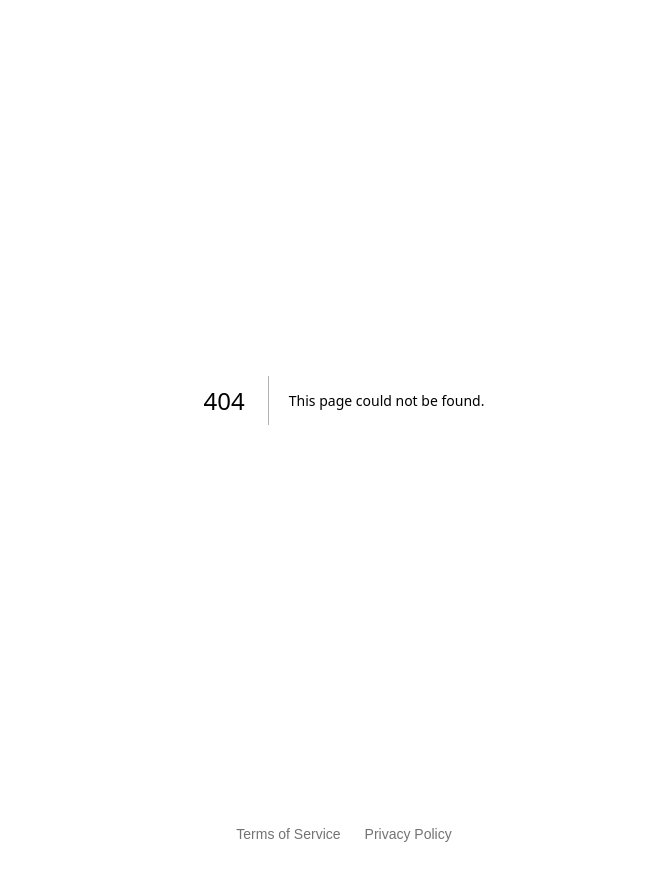
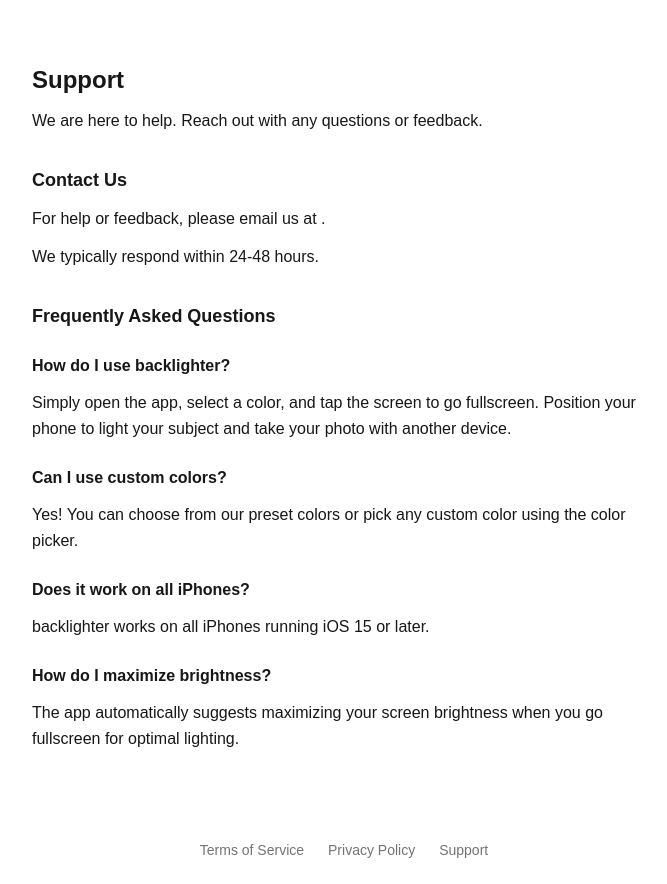
Before and after one commit to jarrensj/backlighter.com, a Next.js app: page /support in a window 1280 px wide. Before the commit this address had no page. Shown: the whole page, without its empty margins (296-963 px from the left). Built offline with nearby package versions, Linux system fonts and the light colour scheme.

Commit message:
Add Support page
Adds /support rendered from content/support.md with contact info and
FAQ, and links it in the footer. The contact email comes from the
EMAIL_ADDRESS environment variable, replacing the literal address in
the original copy per the no-PII rule.

```diff
--- /dev/null
+++ b/app/support/page.tsx
@@ -0,0 +1,16 @@
+import type { Metadata } from "next";
+import { Markdown } from "@/components/markdown";
+import { loadContent } from "@/lib/content";
+
+export const metadata: Metadata = {
+  title: "Support — backlighter",
+};
+
+export default async function SupportPage() {
+  const { markdown, email } = await loadContent("support");
+  return (
+    <main className="mx-auto w-full max-w-2xl flex-1 px-6 py-16">
+      <Markdown markdown={markdown} email={email} />
+    </main>
+  );
+}
--- a/components/footer.tsx
+++ b/components/footer.tsx
@@ -10,6 +10,9 @@
       <Link href="/privacy" className="hover:underline">
         Privacy Policy
       </Link>
+      <Link href="/support" className="hover:underline">
+        Support
+      </Link>
       {email && (
         <a href={`mailto:${email}`} className="hover:underline">
           {email}
--- /dev/null
+++ b/content/support.md
@@ -0,0 +1,27 @@
+# Support
+
+We are here to help. Reach out with any questions or feedback.
+
+## Contact Us
+
+For help or feedback, please email us at {{EMAIL_ADDRESS}}.
+
+We typically respond within 24-48 hours.
+
+## Frequently Asked Questions
+
+### How do I use backlighter?
+
+Simply open the app, select a color, and tap the screen to go fullscreen. Position your phone to light your subject and take your photo with another device.
+
+### Can I use custom colors?
+
+Yes! You can choose from our preset colors or pick any custom color using the color picker.
+
+### Does it work on all iPhones?
+
+backlighter works on all iPhones running iOS 15 or later.
+
+### How do I maximize brightness?
+
+The app automatically suggests maximizing your screen brightness when you go fullscreen for optimal lighting.
```
